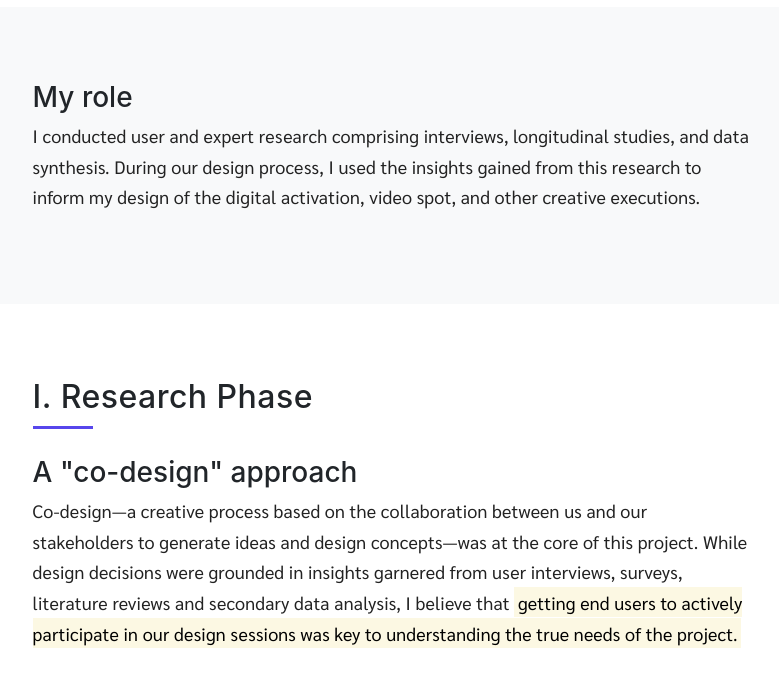
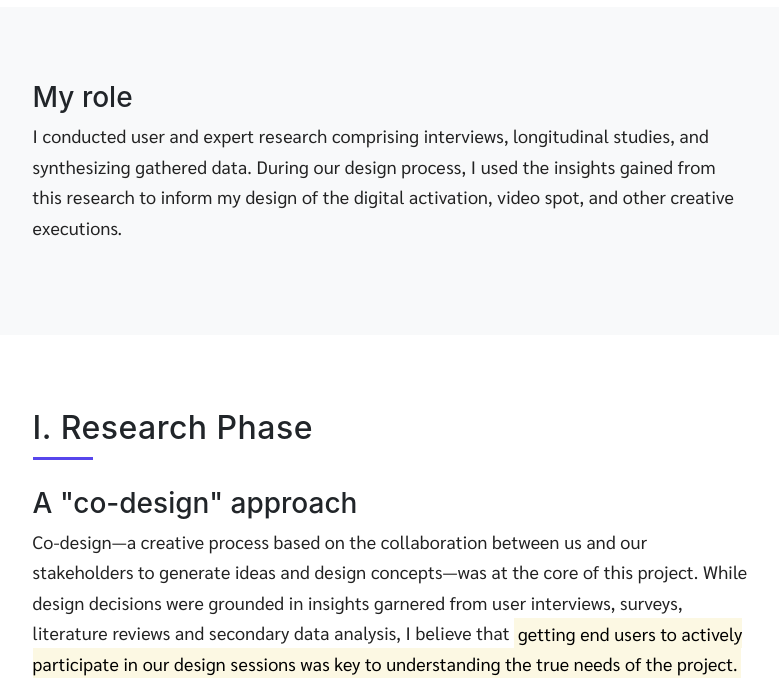
Before and after one commit to deannasee/deannasee.github.io, a website with bundled scripts: page power.html in a window 1280 px wide. Shown: the part 3100-3778 px from the top of the page, without its empty margins (249-1028 px from the left). Built offline with nearby package versions, Linux system fonts and the light colour scheme; files whose address does not match are found by name; a web font is replaced by a local one.

Commit message:
Update power.html

```diff
--- a/power.html
+++ b/power.html
@@ -147,7 +147,7 @@
     <div id="contribution" class="div-section bg-light">
       <div class="container-narrow">
         <h3>My role</h3>
-        <p>I conducted user and expert research comprising interviews, longitudinal studies, and data synthesis. During our design process, I used the insights gained from this research to inform my design of the digital activation, video spot, and other creative executions.</p>
+        <p>I conducted user and expert research comprising interviews, longitudinal studies, and synthesizing gathered data. During our design process, I used the insights gained from this research to inform my design of the digital activation, video spot, and other creative executions.</p>
       </div>
     </div>
   </section>
```
